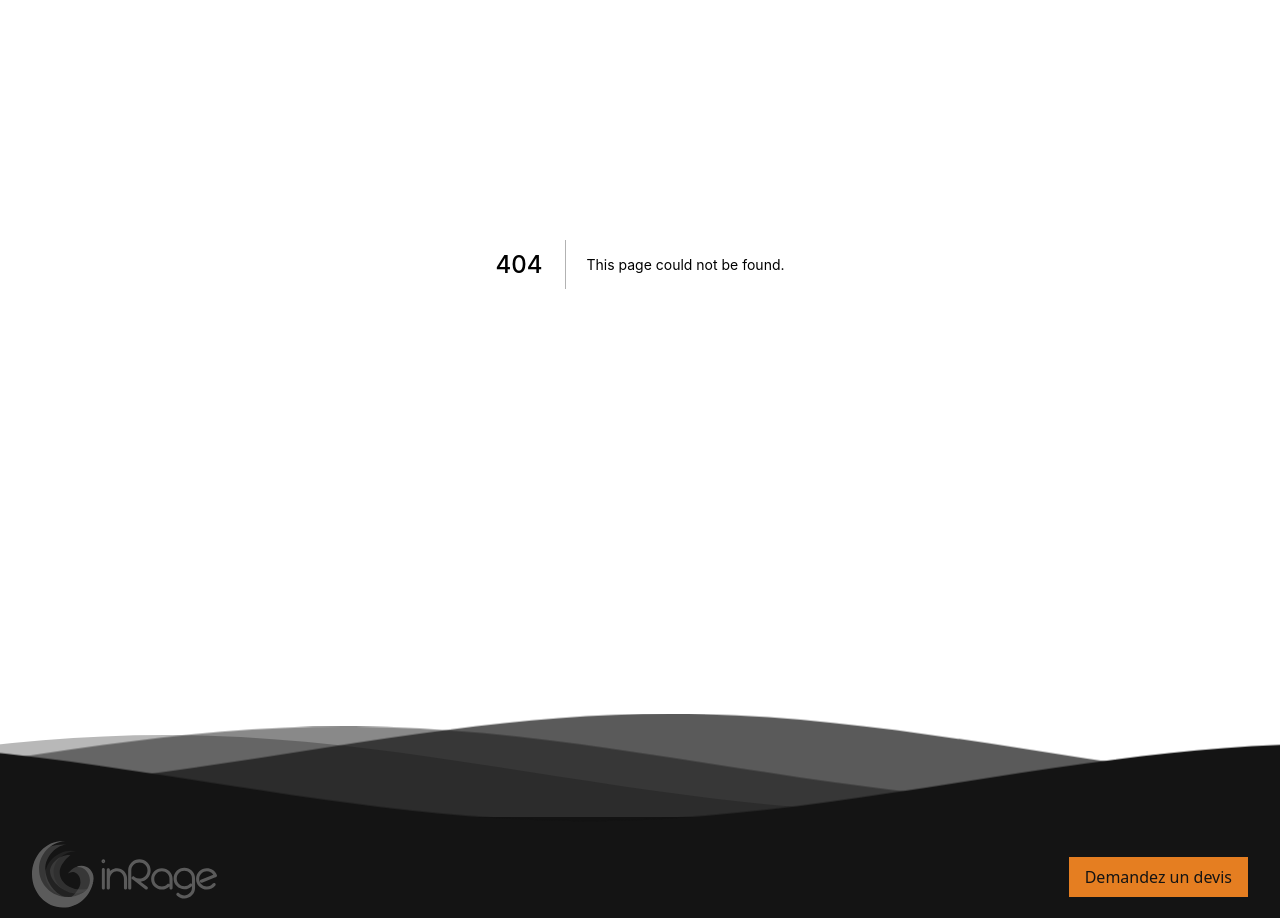
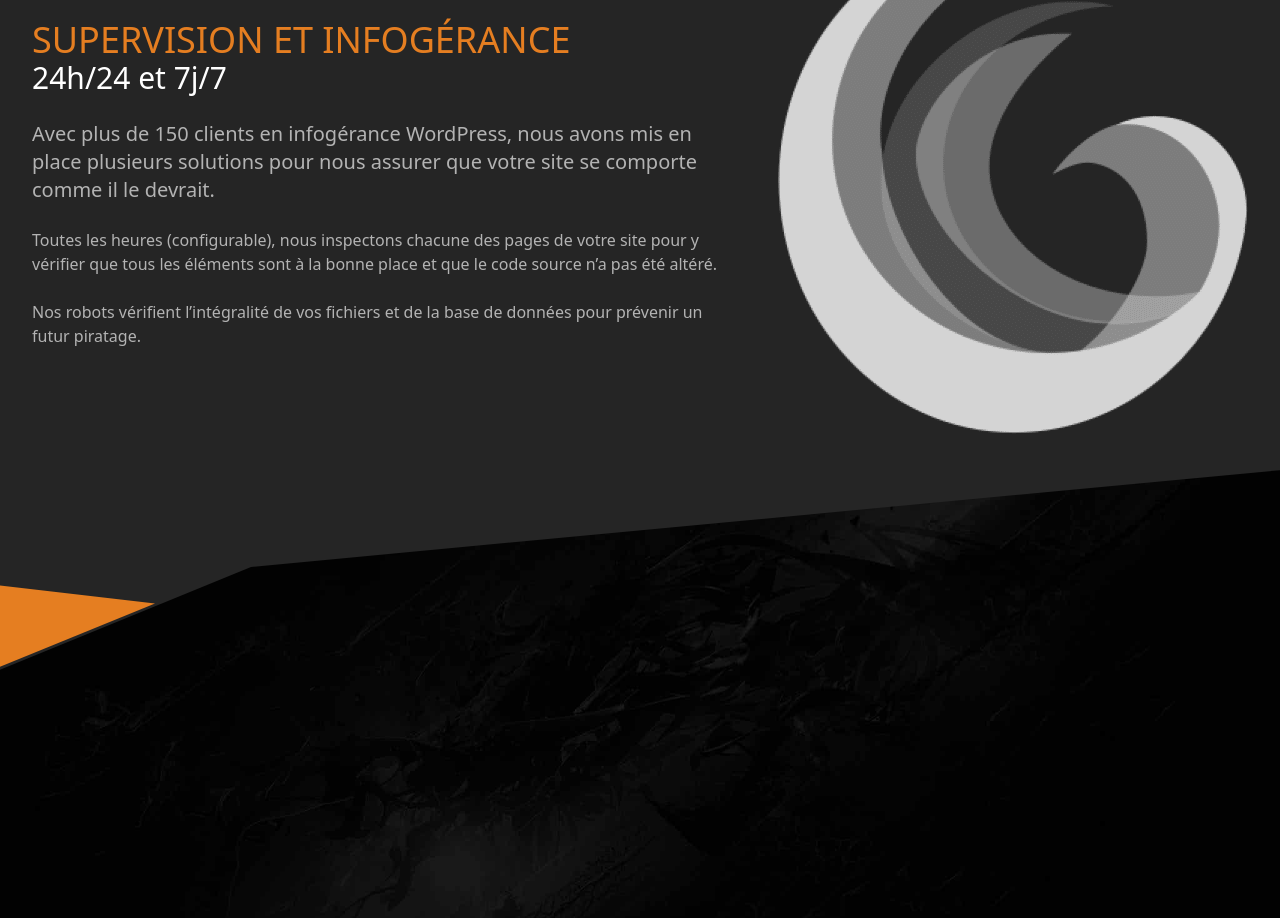
Before and after one commit to akiletour/inrage, a Next.js app: page /prestations/maintenance-site-internet/maintenance-wordpress in a window 1280 px wide. Before the commit this address had no page. Shown: the part 760-1678 px from the top of the page. Built offline with nearby package versions, Linux system fonts and the light colour scheme.

Commit message:
Prepare TMA WordPress page

```diff
--- /dev/null
+++ b/pages/prestations/maintenance-site-internet/maintenance-wordpress.tsx
@@ -0,0 +1,51 @@
+import { PageHeaderStaticProps } from '@type/header';
+import Layout from '@component/layouts/Layout';
+import TextImage from '@component/TextImage';
+import LogoGrey from '@image/logo-grey-inline-white.png';
+import Diagonal from '@component/layouts/Diagonal';
+import Image from 'next/image';
+import BgTma from '@image/bg-tma.jpeg';
+
+export default function TmaWordPress() {
+  return (
+    <Layout>
+      <div className="container">
+        <TextImage position="right" image={LogoGrey}>
+          <div className="text-left">
+            <h2>
+              <span className="text-orange uppercase text-4xl font-medium">Supervision et infogérance</span>
+              <span className="block text-white font-light text-3xl">24h/24 et 7j/7</span>
+            </h2>
+
+            <p className="mt-3 text-xl text-gray-light">Avec plus de 150 clients en infogérance WordPress, nous avons mis en place plusieurs solutions pour nous assurer que votre site se comporte comme il le devrait.</p>
+            <p className="mt-3 text-gray-light">Toutes les heures (configurable), nous inspectons chacune des pages de votre site pour y vérifier que tous les éléments sont à la bonne place et que le code source n’a pas été altéré.</p>
+            <p className="mt-3 text-gray-light">Nos robots vérifient l’intégralité de vos fichiers et de la base de données pour prévenir un futur piratage.</p>
+          </div>
+        </TextImage>
+      </div>
+
+      <div className="relative">
+        <Diagonal flipX flipY bgClass="fill-gray-dark" bgCorner="fill-orange" />
+        <Image className="-z-10" src={BgTma} layout="fill" alt="Offres de maintenance TMA inRage" />
+        <Diagonal bgClass="fill-gray-dark" bgCorner="fill-orange" />
+      </div>
+    </Layout>
+  );
+}
+
+export async function getStaticProps(): Promise<PageHeaderStaticProps> {
+  return {
+    props: {
+      pageTitle: ['Infogérance & Maintenance TMA', 'WordPress'],
+      excerpt: [
+        'La sécurité de WordPress est un sujet critique et crucial pour tout administrateur de sites soucieux de préserver son site…',
+        'WordPress est LA plus grosse plateforme connue à ce jour avec près de 30% des sites mondiaux qui utilise WordPress.',
+      ],
+      headerType: 'tma',
+      breadcrumb: [{
+        link: '/prestations',
+        title: 'Prestations sous WordPress, Prestashop et Symfony',
+      }],
+    },
+  };
+}
```
Also changed, not shown: public/images/logo-grey-inline-white.png (added).
